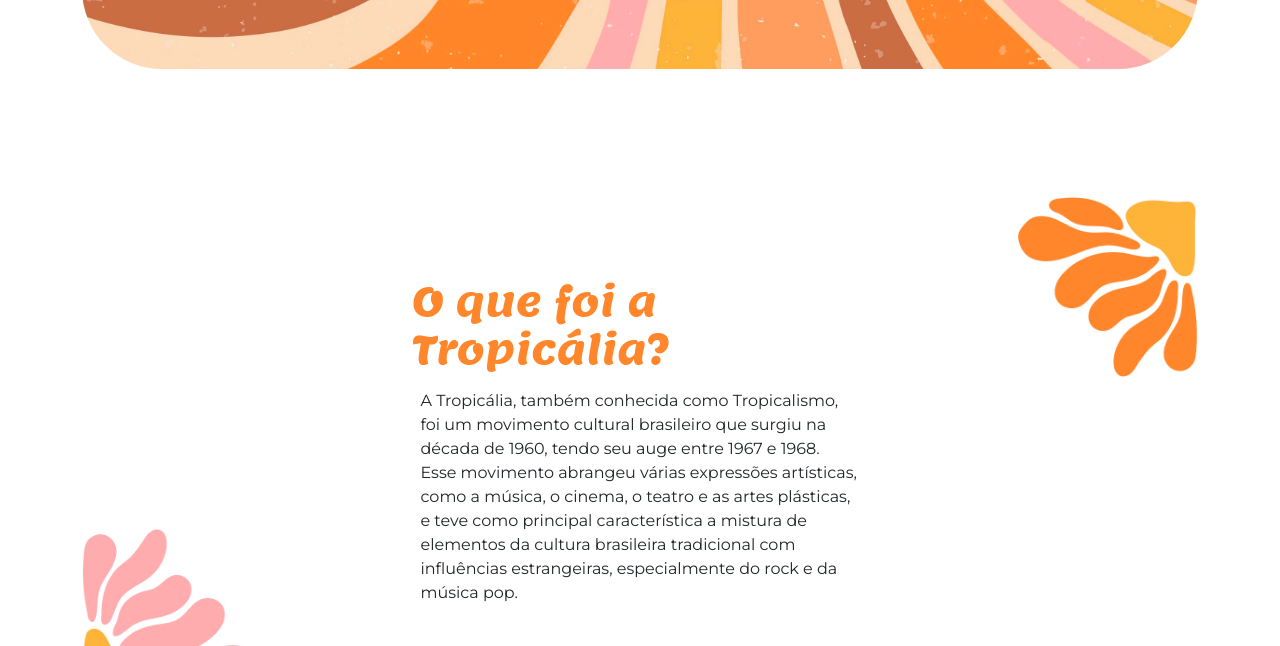
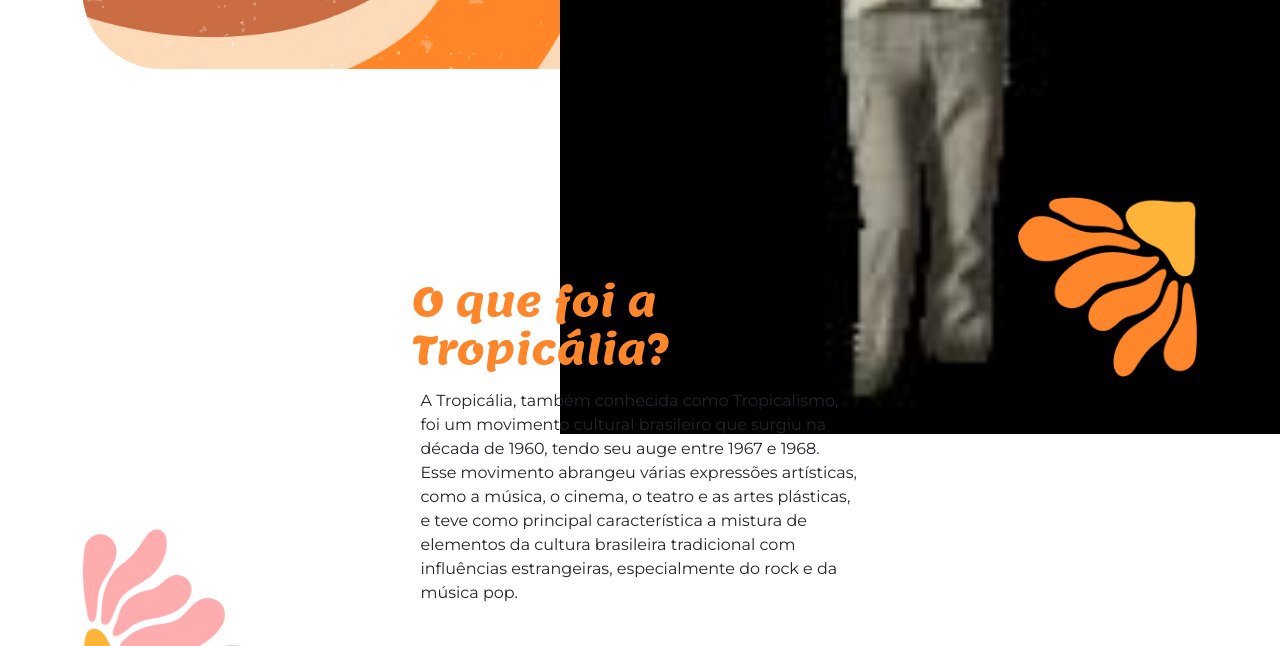
Before and after one commit to mlize08/TropicaliaMC, a plain HTML site: page index.html in a window 1280 px wide. Shown: the part 812-1458 px from the top of the page. Drawn offline with nearby package versions, Linux system fonts and the light colour scheme; a script that the page names is missing.

Commit message:
imagem caetano

```diff
--- a/index.html
+++ b/index.html
@@ -30,6 +30,10 @@
 
         <section id="inicio" class="my-5">
             <div class="inicio-fundo d-flex justify-content-between align-items-center">
+                <img src="img/caetanosemfundo.jpg" alt="A imagem é preta e branca e mostra o cantor Caetano Veloso, que é um homem branco, magro e com cabelos no ombro, vestindo uma camiseta quadriculada e uma calça. Ele está em um festival cantando com um microfone em uma das mãos e a outra levantada, com mais duas pessoas ao fundo em uma banda." title="Caetano Veloso/
+                Arquivo Nacional Brasileiro, Public domain, via Wikimedia Commons" class="img-fluid img-inicio">
+
+
                 <div class="esquerda-conteudo">
                     <h1 class="display-4 text-white fst-italic fw-bold">Boas-vindas a</h1>
                     <img src="img/logo-2.png" alt="Logotipo secundário da Tropicália" class="mb-3" width="563"
```
Also changed, not shown: img/caetano.tif-removebg-preview (1).png (added), img/caetanosemfundo.jpg (added).
